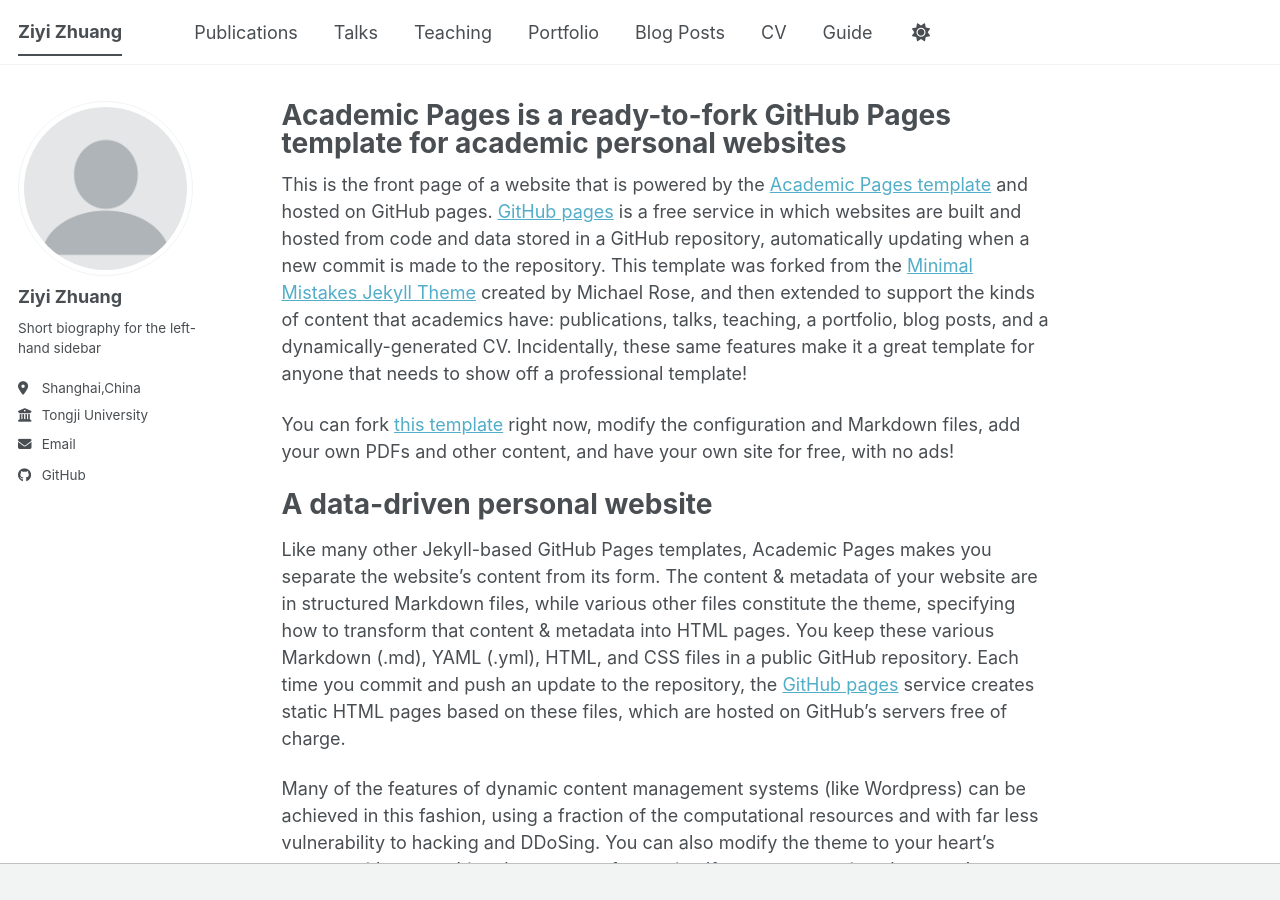
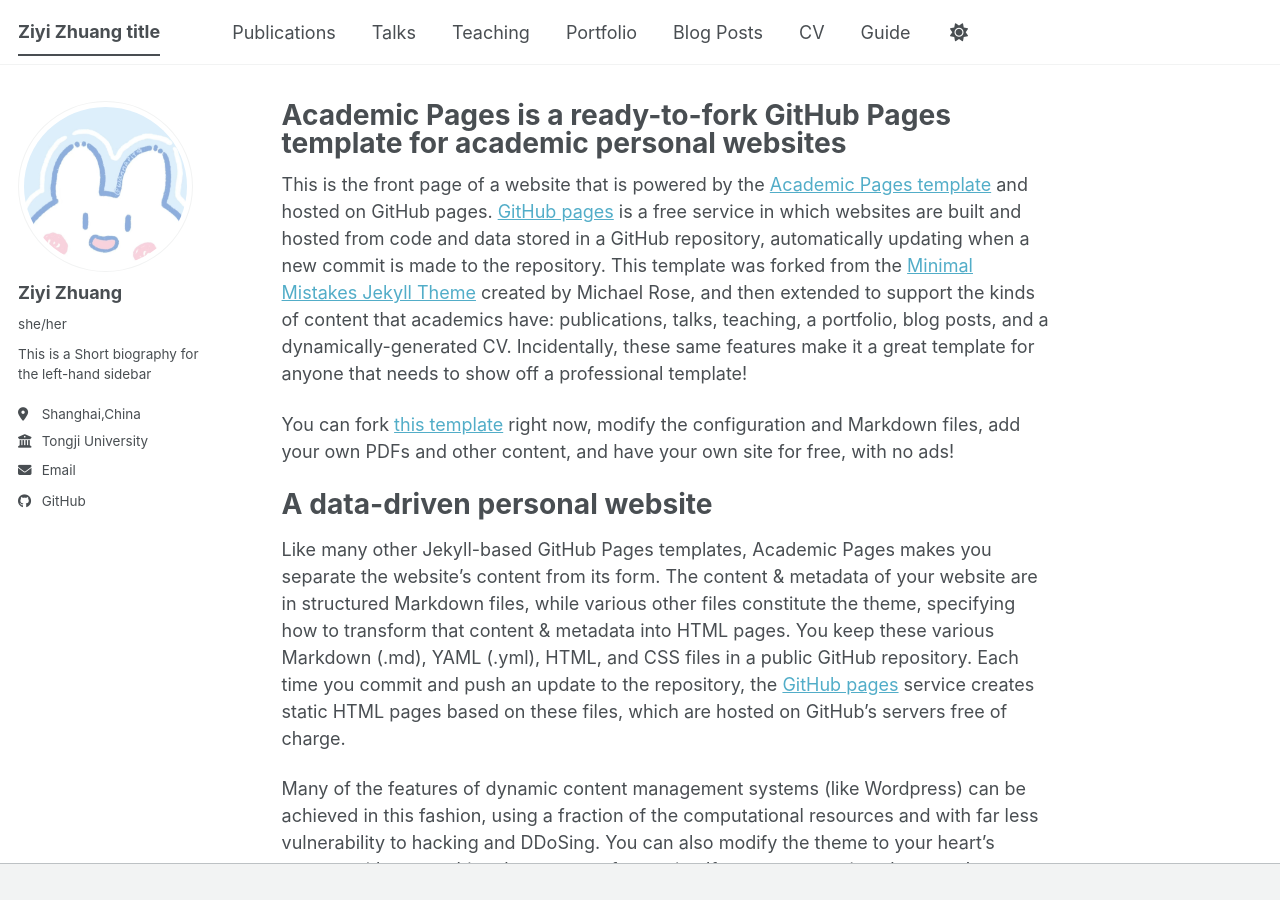
Before and after one commit to mathzhuang/mathzhuang.github.io, a Jekyll site: the page built from _pages/about.md, in a window 1280 px wide and 900 px high. Built offline with Jekyll 4.4.1, drawn with Linux system fonts in a browser that asks for light colours; a style sheet for code colours, icons or effects is not loaded.

Commit message:
修改头像

```diff
--- a/_config.yml
+++ b/_config.yml
@@ -9,9 +9,9 @@
 # Basic Site Settings
 locale                   : "en-US"
 site_theme               : "default" # The available themes options are "default", "air", "sunrise", "mint", "dirt" and "contrast"
-title                    : "Ziyi Zhuang"
+title                    : "Ziyi Zhuang title"
 title_separator          : "-"
-name                     : &name "Your Name"
+name                     : &name "Ziyi Zhuang"
 description              : &description "Your Name's academic portfolio"   # Update this with a general description of your site, this is the default if not overridden by a page
 url                      : https://mathzhuang.github.io # The base hostname & protocol for your site e.g. "https://[your GitHub username].github.io",
                                                            # or if you already have some other page hosted on Github then use "https://[your GitHub username].github.io/[Your Repo Name]"
@@ -23,10 +23,10 @@ repository               : "academicpages/academicpages.github.io"
 #               Additional customization can be done by editing /_includes/author-profile.html
 author:
   # Biographic information
-  avatar           : "profile.png"
+  avatar           : "profile.jpg"
   name             : "Ziyi Zhuang"
-  pronouns         : # example: "she/her"
-  bio              : "Short biography for the left-hand sidebar"
+  pronouns         : "she/her"
+  bio              : "This is a Short biography for the left-hand sidebar"
   location         : "Shanghai,China"
   employer         : "Tongji University"
   uri              : # URL
```
Also changed, not shown: images/profile.jpg (added), images/profile.png (deleted).
